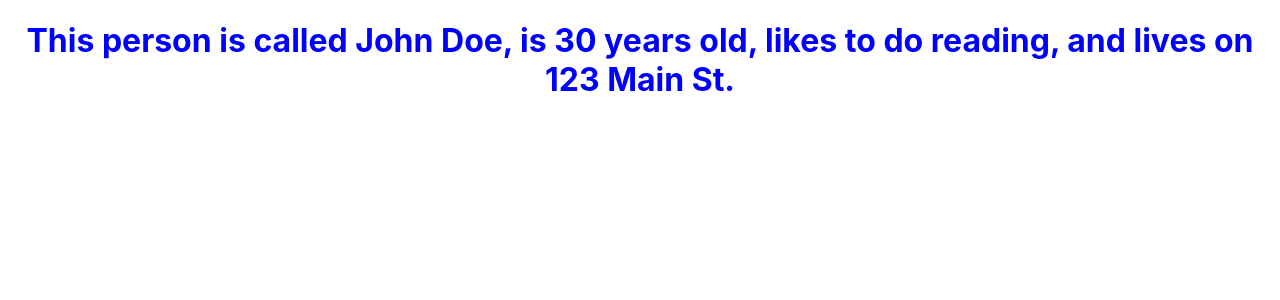
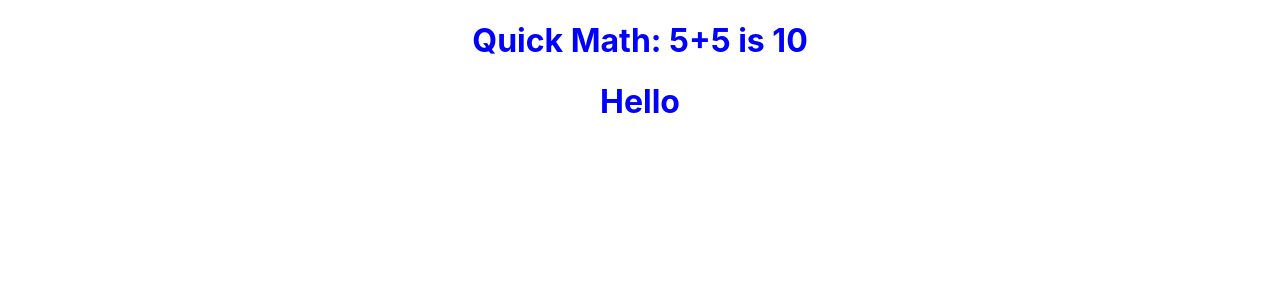
Before and after one commit to Ratedaron/React-refresher, a React (Create React App) app: page / in a window 1280 px wide. Shown: the top 300 px of the page. Built offline with nearby package versions, Linux system fonts and the light colour scheme.

Commit message:
Expressions and ifs in a JSX/ JSXML elements

```diff
--- a/src/App.js
+++ b/src/App.js
@@ -1,32 +1,11 @@
 import './App.css';
 
-const person = {
-  hobbies: ["reading", "hiking", "coding"],
-  lastName: "Doe",
-  address: {
-    street: "123 Main St",
-    city: "New York",
-    state: "NY",
-    zipCode: "10001"
-  },
-  age: 30,
-  isEmployed: true,
-  firstName: "John",
-  greet: function () {
-    return `Hello, my name is ${this.firstName} ${this.lastName}.`;
-  }
-};
-
-function returnPersonInfo({ firstName, lastName, age, hobbies, address: { street } }) {
-  return `This person is called ${firstName} ${lastName}, is ${age} years old, likes to do ${hobbies[0]}, and lives on ${street}.`;
-}
-
+const x = 9
 function App() {
-  const message = returnPersonInfo(person);
-
   return (
     <div className="App">
-      <h1>{message}</h1>
+      <h1>Quick Math: 5+5 is {5 + 5}</h1>
+      <h1>{(x) < 10 ? "Hello" : "Goodbye"}</h1>
     </div>
   );
 }
```
